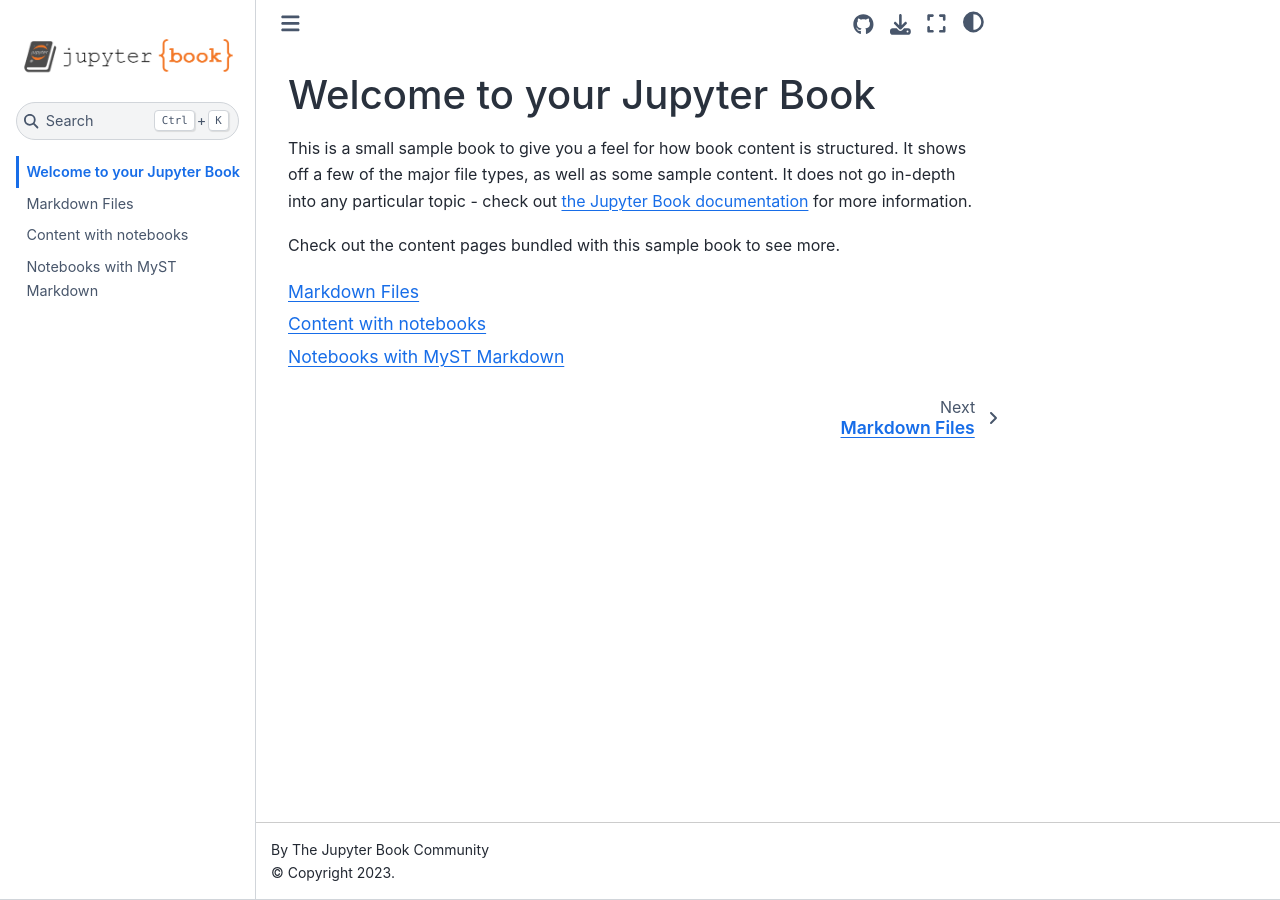
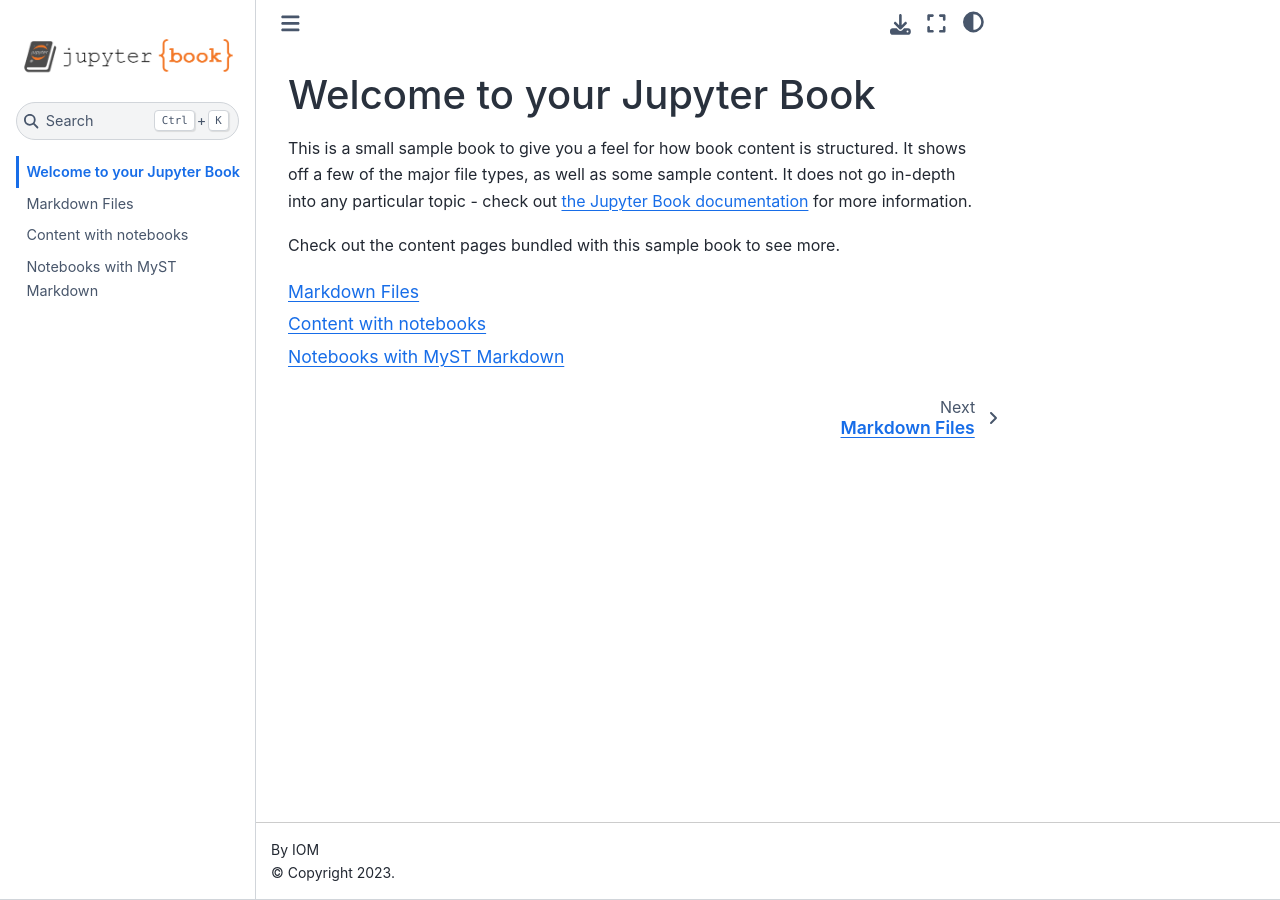
Before and after one commit to brianmcdonald/SiteMapping.Guide, a Jupyter Book: the page built from intro.md, in a window 1280 px wide. Built offline with Jupyter Book 1.0.4 settings and Sphinx 7.4.7 and the Sphinx Book theme 1.1.4, drawn with Linux system fonts in a browser that asks for light colours; some of the changed lines change nothing that is shown.

Commit message:
first commit

```diff
--- a/_config.yml
+++ b/_config.yml
@@ -1,8 +1,8 @@
 # Book settings
 # Learn more at https://jupyterbook.org/customize/config.html
 
-title: My sample book
-author: The Jupyter Book Community
+title: Site Map Guidance
+author: IOM
 logo: logo.png
 
 # Force re-execution of notebooks on each build.
@@ -21,12 +21,12 @@
 
 # Information about where the book exists on the web
 repository:
-  url: https://github.com/executablebooks/jupyter-book  # Online location of your book
+  url: https://github.com/brianmcdonald/sitemapguidance  # Online location of your book
   path_to_book: docs  # Optional path to your book, relative to the repository root
   branch: master  # Which branch of the repository should be used when creating links (optional)
 
 # Add GitHub buttons to your book
 # See https://jupyterbook.org/customize/config.html#add-a-link-to-your-repository
 html:
-  use_issues_button: true
-  use_repository_button: true
+  use_issues_button: false
+  use_repository_button: false
```
